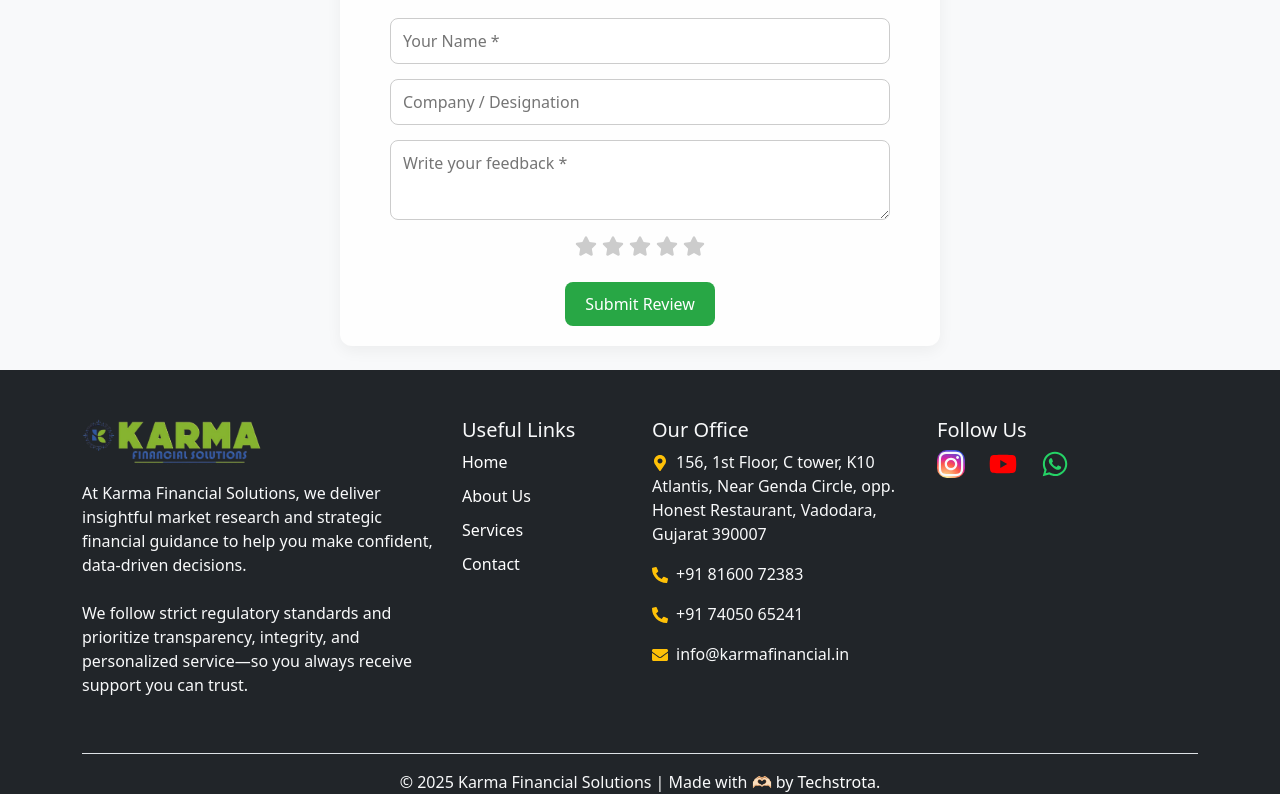
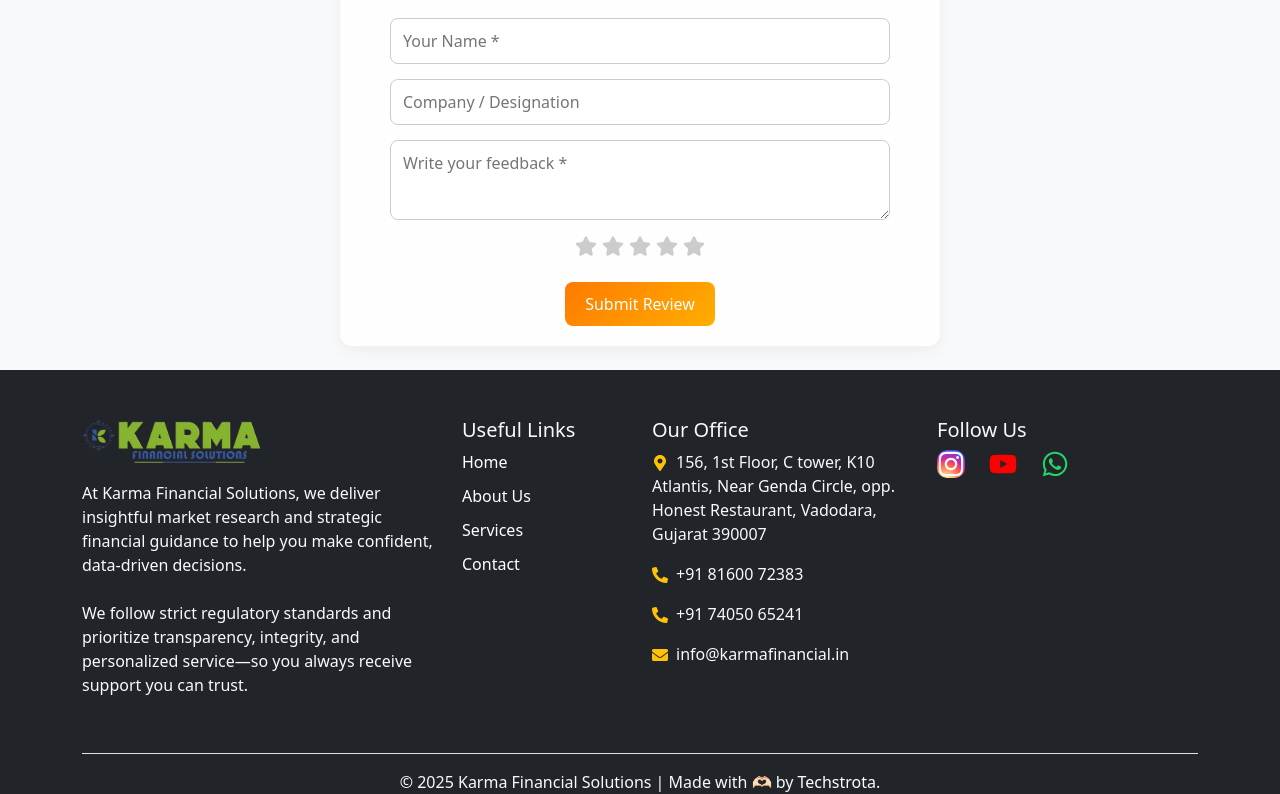
Before and after one commit to kajalvanzara05-png/karmafinancial, a React (Create React App) app: page /Contact in a window 1280 px wide. Shown: the part 720-1514 px from the top of the page. Built offline with nearby package versions, Linux system fonts and the light colour scheme.

Commit message:
testimonial

```diff
--- a/src/pages/BlogDetail.css
+++ b/src/pages/BlogDetail.css
@@ -1,7 +1,7 @@
 /* Blog1Detail.css */
 
 .blog-article {
-  max-width: 768px;
+  width: 60%;
   margin: 2rem auto;
   padding: 1.5rem;
   background-color: #ffffff;
@@ -71,6 +71,7 @@
   list-style-type: disc;
   list-style-position: inside;
   margin-left: 0;
+  text-align: left;
   margin-bottom: 1rem;
   color: #374151; /* gray-800 */
 }
--- a/src/pages/Testimonial_form.css
+++ b/src/pages/Testimonial_form.css
@@ -46,19 +46,17 @@
 }
 
 .submit-btn {
-  background: #28a745;
-  color: white;
   padding: 10px 20px;
-  border: none;
   border-radius: 8px;
   cursor: pointer;
   font-size: 1rem;
   transition: 0.3s;
+  background: linear-gradient(135deg, #ff7a00, #ffae00) !important;
+  border: none !important;
+  color: white !important;
 }
 
-.submit-btn:hover {
-  background: #218838;
-}
+
 
 .message {
   margin: 15px auto;
```
